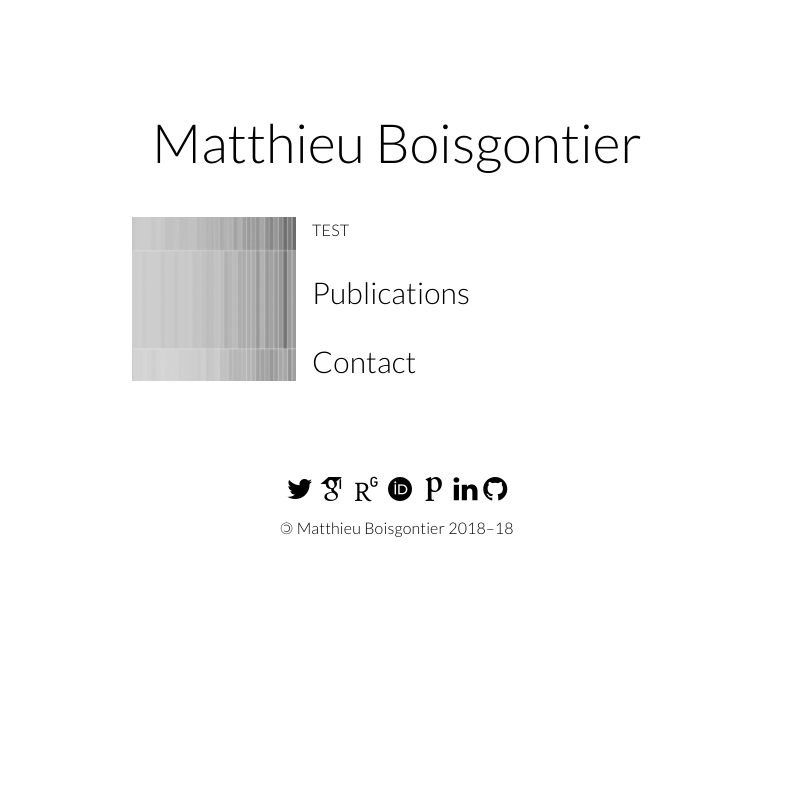
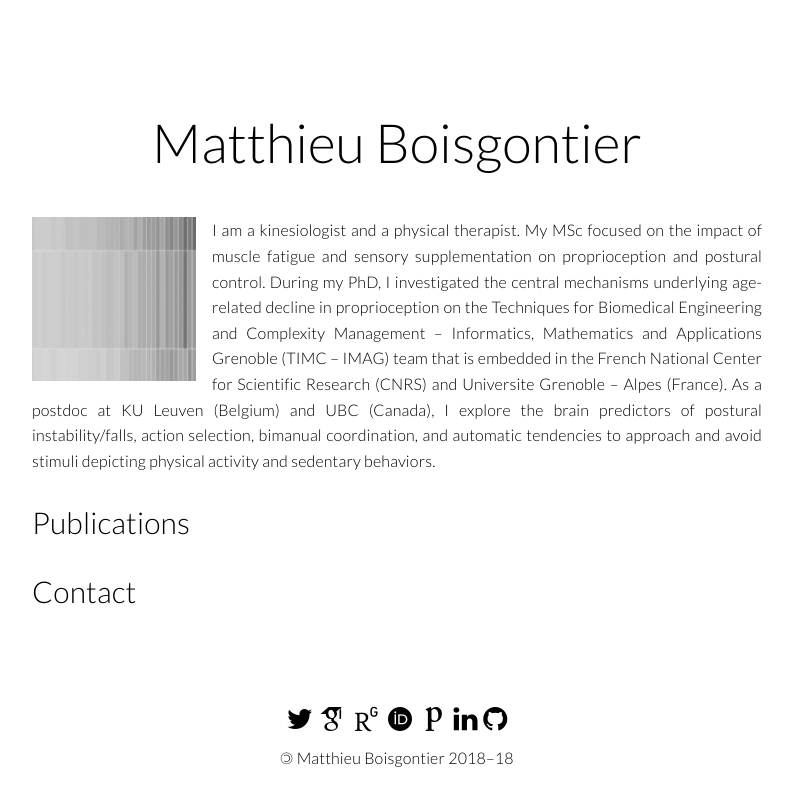
Before and after one commit to idkwifd/idkwifd.github.io, a Jekyll site: the page built from index.html, in a window 1280 px wide. Shown: the top 806 px of the page, without its empty margins (243-1036 px from the left). Built offline with Jekyll 4.4.1, drawn with Linux system fonts in a browser that asks for light colours; nearby versions of some CDN libraries; some web fonts are replaced; comment, search, counter and statistics services are not loaded.

Commit message:
Initial2

```diff
--- a/_includes/me.html
+++ b/_includes/me.html
@@ -1,5 +1,12 @@
 <p> <img src="/images/favicons/mstile-144x144.png">
   <p>
-    TEST
+    I am a kinesiologist and a physical therapist. My MSc focused on the impact of muscle fatigue and sensory
+    supplementation on proprioception and postural control. During my PhD, I investigated the central mechanisms
+    underlying age-related decline in proprioception on the Techniques for Biomedical Engineering and Complexity
+    Management – Informatics, Mathematics and Applications Grenoble (TIMC – IMAG) team that is embedded in the
+    French National Center for Scientific Research (CNRS) and Universite Grenoble – Alpes (France). As a postdoc at KU Leuven (Belgium)
+    and UBC (Canada), I explore the brain predictors of postural instability/falls,
+    action selection, bimanual coordination, and automatic tendencies to approach and avoid stimuli
+    depicting physical activity and sedentary behaviors.
   </p>
 </p>
--- a/css/style.css
+++ b/css/style.css
@@ -116,7 +116,7 @@
 
 .container {
   margin: 0 auto;
-  max-width: 750px !important;
+  max-width: 550px !important;
   padding: 0 10px;
   width: 100%;
 }
```
Also changed, not shown: css/style.min.css.
